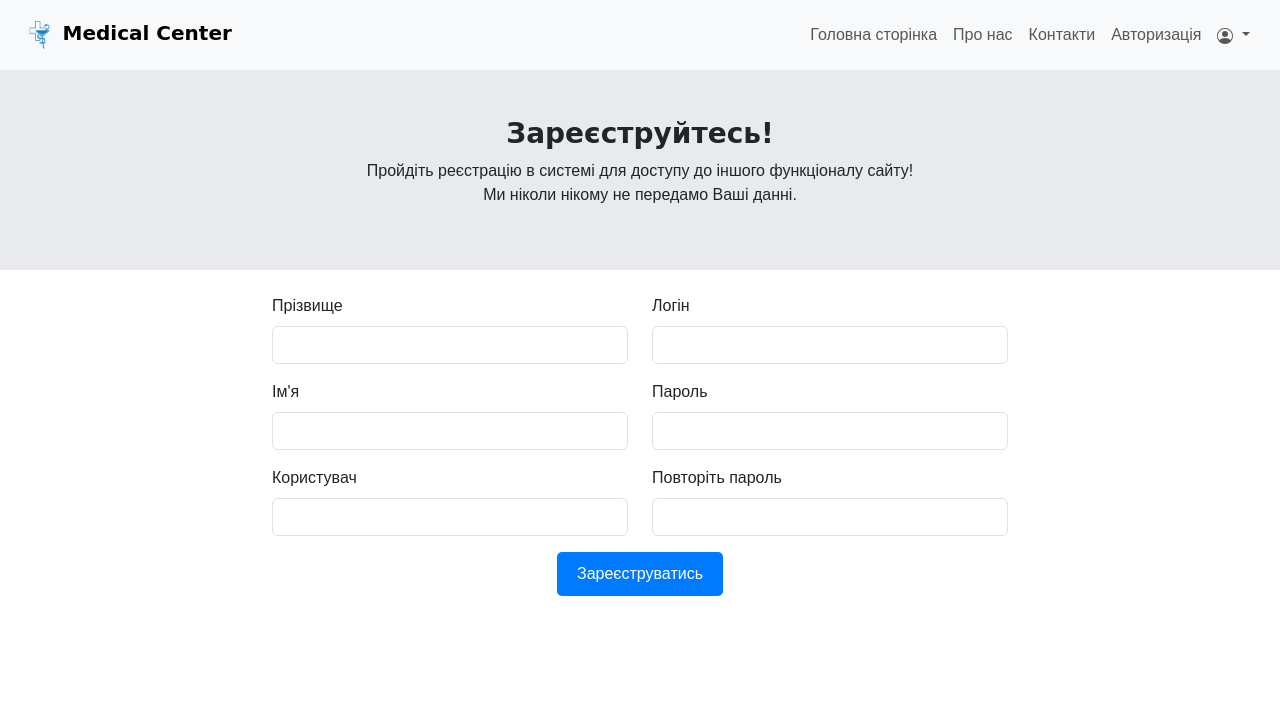
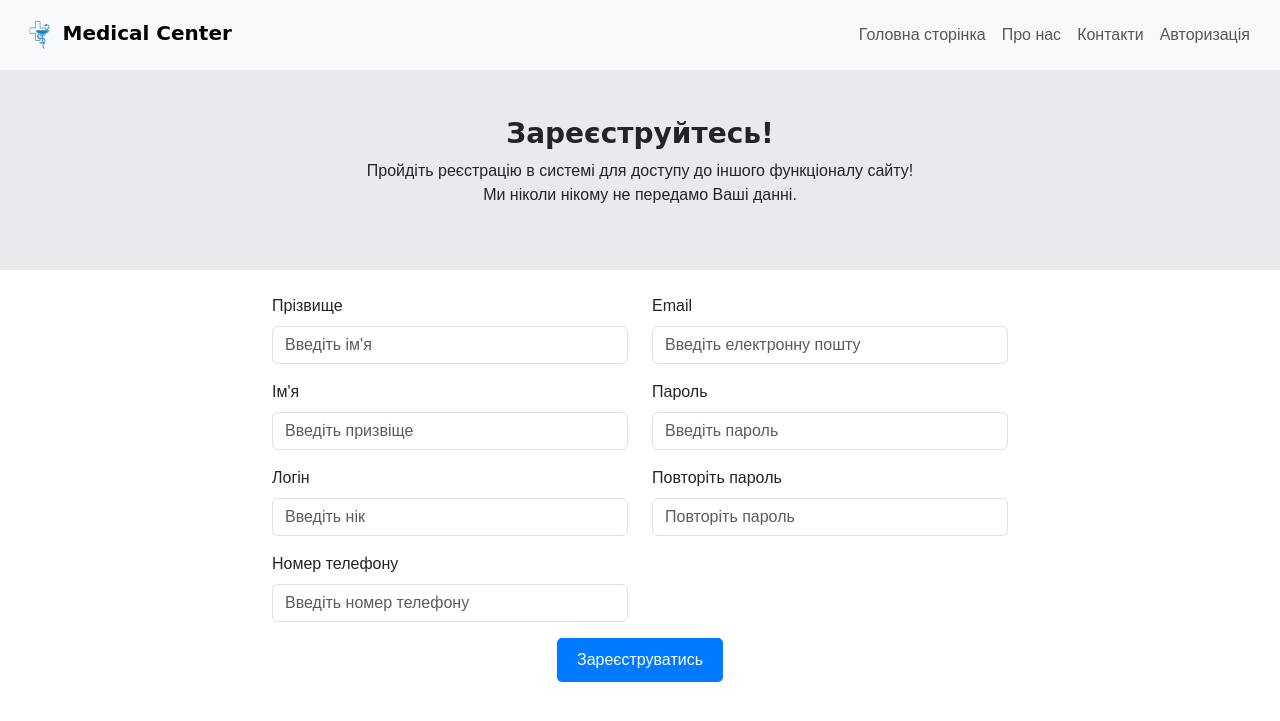
Before and after one commit to MariBa1/MIS, a Django app: page /auth/registration/ in a window 1280 px wide. Shown: the top 721 px of the page. Run offline with Django 4.2, Linux system fonts and the light colour scheme; some libraries are stand-ins or nearby versions.

Commit message:
reg. forms and controller for one role, logout are ready,

```diff
--- a/auth_app/forms.py
+++ b/auth_app/forms.py
@@ -7,3 +7,18 @@ class UserLoginForm(AuthenticationForm):
     password = forms.CharField()
     class Meta:
         model = CustomUser
+
+
+class UserRegForm(UserCreationForm):
+    class Meta:
+        model = CustomUser
+        fields = ("first_name","last_name","username",
+              "email", "phone_number","password1", "password2",)
+
+    first_name = forms.CharField()
+    last_name = forms.CharField()
+    username = forms.CharField()
+    email = forms.EmailField()
+    phone_number = forms.CharField()
+    password1 = forms.CharField(label='Пароль', widget=forms.PasswordInput())
+    password2 = forms.CharField(label='Повторіть пароль', widget=forms.PasswordInput())
--- a/auth_app/models.py
+++ b/auth_app/models.py
@@ -73,6 +73,7 @@ class Doctor(models.Model):
 
 
 class Patient(models.Model):
+    user = models.OneToOneField("auth_app.CustomUser", verbose_name="ID користувача", on_delete=models.CASCADE)
     SEX = [
         ('Ч','Чоловік'),
         ('Ж','Жінка'),]
--- a/auth_app/templates/auth_app/reg.html
+++ b/auth_app/templates/auth_app/reg.html
@@ -16,55 +16,101 @@
 
 <div class="container mt-4 mb-4">
     <div class="row justify-content-center">
+        <div class="col-md-4">
+            <form action="{% url "auth_app:registration" %}" method='POST'>
+                {% csrf_token %}
 
-        {% comment %} <div class="col-md-6">
-            <form action="{% url "auth_app:login" %}" method='POST'>
                 <div class="mb-3">
-                    <label for="exampleInputEmail1" class="form-label">Логін</label>
-                    <input type="email" class="form-control" id="exampleInputEmail1" aria-describedby="emailHelp">
+                    <label for="id_last_name" class="form-label">Прізвище</label>
+                    <input type="text" class="form-control" id="id_last_name"
+                        name = 'last_name'
+                        value="{% if form.last_name.value %}{{form.last_name.value}}{% endif %}"
+                        placeholder = "Введіть ім'я" required>
+                        {% if form.last_name.errors %}
+                        <div class="alert alert-danger alert-dismissible fade show">
+                            {{form.last_name.errors}}</div>
+                    {% endif %}
+                </div>
+
+                <div class="mb-3">
+                    <label for="id_first_name" class="form-label">Ім'я</label>
+                    <input type="text" class="form-control" id="id_first_name"
+                     name = 'first_name'
+                     value="{% if form.first_name.value %}{{form.first_name.value}}{% endif %}"
+                     placeholder = "Введіть призвіще" required>
+                     {% if form.first_name.errors %}
+                     <div class="alert alert-danger alert-dismissible fade show">
+                       {{form.first_name.errors}}</div>
+                    {% endif %}
+                </div>
+
+                <div class="mb-3">
+                    <label for="id_username" class="form-label">Логін</label>
+                    <input type="text" class="form-control" id="id_username"
+                    name = "username"
+                    value="{% if form.username.value %}{{form.username.value}}{% endif %}"
+                    placeholder = "Введіть нік" required>
+                    {% if form.username.errors %}
+                    <div class="alert alert-danger alert-dismissible fade show">
+                      {{form.username.errors}}</div>
+                  {% endif %}
+                </div>
+
+                <div class="mb-3">
+                    <label for="id_phone_number" class="form-label">Номер телефону</label>
+                    <input type="text" class="form-control" id="id_phone_number"
+                    name = "phone_number"
+                    value="{% if form.phone_number.value %}{{form.phone_number.value}}{% endif %}"
+                    placeholder = "Введіть номер телефону" required>
+                    {% if form.phone_number.errors %}
+                    <div class="alert alert-danger alert-dismissible fade show">
+                        {{form.phone_number.errors}}</div>
+                        {% endif %}
+                </div>
+            </div>
+
+            <div class="col-md-4">
+                <div class="mb-3">
+                    <label for="id_email" class="form-label">Email</label>
+                    <input type="email" class="form-control" id="id_email"
+                    name = "email"
+                    value="{% if form.email.value %}{{form.email.value}}{% endif %}"
+                    placeholder = "Введіть електронну пошту" required>
+                    {% if form.email.errors %}
+                    <div class="alert alert-danger alert-dismissible fade show">
+                      {{form.email.errors}}</div>
+                  {% endif %}
+                </div>
+
+                <div class="mb-3">
+                    <label for="id_password1" class="form-label">Пароль</label>
+                    <input type="password" class="form-control" id="id_password1"
+                    name = "password1"
+                    value="{% if form.password1.value %}{{form.password1.value}}{% endif %}"
+                    placeholder = "Введіть пароль" required>
+                    {% if form.password1.errors %}
+                    <div class="alert alert-danger alert-dismissible fade show">
+                      {{form.password1.errors}}</div>
+                  {% endif %}
+                </div>
+
+                <div class="mb-3">
+                    <label for="id_password2" class="form-label">Повторіть пароль</label>
+                    <input type="password" class="form-control" id="id_password2"
+                    name = "password2"
+                    value="{% if form.password2.value %}{{form.password2.value}}{% endif %}"
+                    placeholder = "Повторіть пароль" required>
+                    {% if form.password2.errors %}
+                    <div class="alert alert-danger alert-dismissible fade show">
+                      {{form.password2.errors}}</div>
+                  {% endif %}
                 </div>
                 <div class="mb-3">
-                    <label for="exampleInputPassword1" class="form-label">Пароль</label>
-                    <input type="password" class="form-control" id="exampleInputPassword1">
-                </div>
-                <div class="mb-3">
-                    <label for="exampleInputPassword2" class="form-label">Повторіть пароль</label>
-                    <input type="password" class="form-control" id="exampleInputPassword2">
-                </div>
-                <button type="submit" class="custom-button">Зареєструватись</button>
-            </form>
-        </div> {% endcomment %}
-        <div class="col-md-4">
-            <form action="{% url "auth_app:login" %}" method='POST'>
-                <div class="mb-3">
-                    <label for="exampleInputLastName" class="form-label">Прізвище</label>
-                    <input type="text" class="form-control" id="exampleInputLastName" aria-describedby="lastNameHelp">
-                </div>
-                <div class="mb-3">
-                    <label for="exampleInputFirstName" class="form-label">Ім'я</label>
-                    <input type="text" class="form-control" id="exampleInputFirstName" aria-describedby="firstNameHelp">
-                </div>
-                <div class="mb-3">
-                    <label for="exampleInputUsername" class="form-label">Користувач</label>
-                    <input type="text" class="form-control" id="exampleInputUsername" aria-describedby="usernameHelp">
-                </div>
-            </div>
-            <div class="col-md-4">
-                <div class="mb-3">
-                    <label for="exampleInputEmail1" class="form-label">Логін</label>
-                    <input type="email" class="form-control" id="exampleInputEmail1" aria-describedby="emailHelp">
-                </div>
-                <div class="mb-3">
-                    <label for="exampleInputPassword1" class="form-label">Пароль</label>
-                    <input type="password" class="form-control" id="exampleInputPassword1">
-                </div>
-                <div class="mb-3">
-                    <label for="exampleInputPassword2" class="form-label">Повторіть пароль</label>
-                    <input type="password" class="form-control" id="exampleInputPassword2">
+
                 </div>
             </form>
         </div>
-        <div class="text-center"> <!-- Додали клас text-center для центрування тексту кнопки -->
+        <div class="text-center">
             <button type="submit" class="custom-button">Зареєструватись</button>
         </div>
     </div>
--- a/auth_app/views.py
+++ b/auth_app/views.py
@@ -1,8 +1,9 @@
 from django.http import HttpResponseRedirect
-from django.shortcuts import render
+from django.shortcuts import redirect, render, HttpResponseRedirect
 from django.contrib import auth
 from django.urls import reverse
-from auth_app.forms import UserLoginForm
+from auth_app.forms import UserLoginForm, UserCreationForm, UserRegForm
+from auth_app.models import CustomUser
 
 
 def login(request):
@@ -14,21 +15,30 @@ def login(request):
             user = auth.authenticate(username=username, password=password) ## чи є такий користувач??
             if user:
                 auth.login(request, user)
-                return HttpResponseRedirect(reverse('cards_app:prof_doc'))
+                return HttpResponseRedirect(reverse('auth_app:prof_doc'))
     else:
         form = UserLoginForm()
-    context = {
-        'form': form
-    }
+    context = {'form': form}
     return render(request, 'auth_app/login.html',context)
 
 
 def reg(request):
-    return render(request, 'auth_app/reg.html')
+    if request.method == 'POST':
+        form = UserRegForm(data=request.POST)
+        if form.is_valid():
+            form.save()
+            user = form.instance
+            auth.login(request, user)
+            return HttpResponseRedirect(reverse('auth_app:prof_doc'))
+    else:
+        form = UserRegForm()
+    context = {'form': form}
+    return render(request, 'auth_app/reg.html', context)
 
 
 def logout(request):
-    return render(request, 'auth_app/logout.html')
+    auth.logout(request)
+    return redirect(reverse('main_app:index'))
 
 
 
--- a/cards_app/views.py
+++ b/cards_app/views.py
@@ -1,5 +1,7 @@
 from django.shortcuts import render
+from auth_app.models import Patient
 
 
 def all_cards(request):
-    return render(request, 'cards_app/all_cards.html')
+    patients = Patient.objects.all()
+    return render(request, 'cards_app/all_cards.html', {'patients': patients})
--- a/main_app/templates/main_app/global_nav.html
+++ b/main_app/templates/main_app/global_nav.html
@@ -15,6 +15,11 @@
         <!-- Правий блок з елементами навігації -->
     <div class="collapse navbar-collapse justify-content-end" id="navbarNav">
             <ul class="navbar-nav">
+                {% if user.is_admin or user.is_staff %}
+                    <li class="nav-item">
+                        <a class="nav-link" href="{% url 'admin:index' %}">Адмін панель</a>
+                    </li>
+                {% endif %}
             <li class="nav-item">
                 <a class="nav-link" href="{% url 'main_app:index' %}">Головна сторінка</a>
             </li>
@@ -24,9 +29,11 @@
             <li class="nav-item">
                 <a class="nav-link" href="{% url 'main_app:contact' %}">Контакти</a>
             </li>
+            {% if not user.is_authenticated %}
                 <li class="nav-item">
                     <a class="nav-link" href="{% url 'auth_app:login' %}">Авторизація</a>
                 </li>
+            {% else %}
                 <li class="nav-item dropdown">
                     <a class="nav-link dropdown-toggle" href="#" id="navbarDropdown" role="button"
                         data-toggle="dropdown" aria-haspopup="true" aria-expanded="false">
@@ -39,9 +46,10 @@
                         <a class="dropdown-item" href="{% url 'auth_app:prof_doc' %}">Особистий кабінет</a>
                         <a class="dropdown-item" href="#">Медична карта</a>
                         <div class="dropdown-divider"></div>
-                    <a class="dropdown-item" href="#">Вийти</a>
+                        <a class="dropdown-item" href="{% url 'auth_app:logout' %}">Вийти</a>
                     </div>
                 </li>
+            {% endif %}
         </ul>
     </div>
 </nav>
```
Also changed, not shown: auth_app/templates/auth_app/login.html (+1 -9 lines), cards_app/models.py (+7 -7 lines), auth_app/migrations/0001_initial.py, auth_app/migrations/0002_alter_customuser_email_alter_customuser_first_name_and_more.py (deleted), auth_app/migrations/0003_alter_customuser_first_name_and_more.py (deleted), auth_app/migrations/0004_alter_address_apartment_alter_address_house.py (deleted), auth_app/migrations/0005_alter_doctor_options_alter_patient_options_and_more.py (deleted), cards_app/migrations/0001_initial.py, cards_app/migrations/0002_alter_individualmarks_options_alter_medcards_options_and_more.py (deleted). Lines whose indentation alone changed are shown as unchanged.
